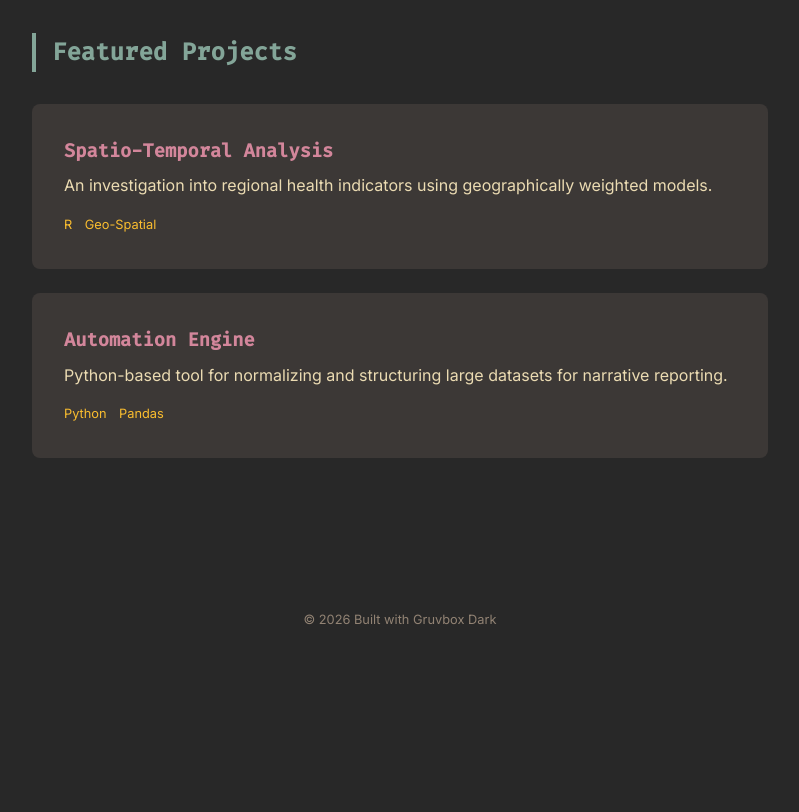
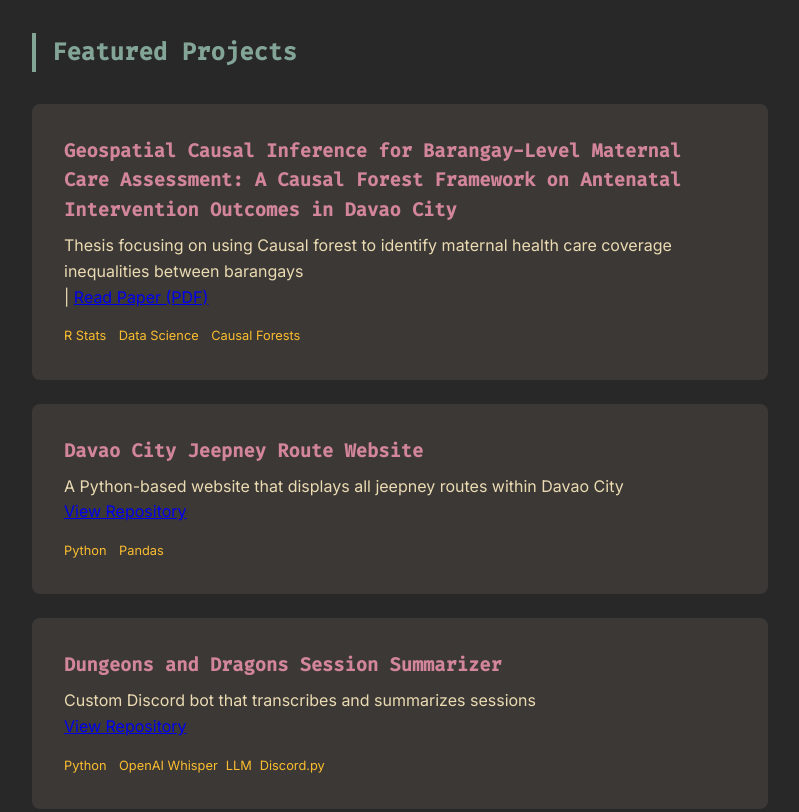
Before and after one commit to Who-Is-This/Who-Is-This.github.io, a plain HTML site: page index.html in a window 1280 px wide. Shown: the part 700-1512 px from the top of the page, without its empty margins (240-1039 px from the left). Before the commit the page ends 1394 px from the top, so only its background shows below. Drawn offline with Linux system fonts and the light colour scheme.

Commit message:
Added projects

```diff
--- a/index.html
+++ b/index.html
@@ -3,7 +3,7 @@
 <head>
     <meta charset="UTF-8">
     <meta name="viewport" content="width=device-width, initial-scale=1.0">
-    <title>Your Name | Portfolio</title>
+    <title>Human Walter R. Olo | Portfolio</title>
     <link rel="stylesheet" href="style.css">
     <link href="https://fonts.googleapis.com/css2?family=Fira+Code:wght@400;500&family=Inter:wght@400;700&display=swap" rel="stylesheet">
 </head>
@@ -25,7 +25,7 @@
             <h1>Hi, I'm <span class="highlight">Walter</span>.</h1>
             <p class="subtitle">Data Analyst & Developer specializing in analytics and automation.</p>
             <div class="social-links">
-                <a href="https://github.com/Who-Is-This">GitHub</a> / <a href="#">LinkedIn</a> / <a href="#">Resume</a>
+                <a href="https://github.com/Who-Is-This">GitHub</a> / <a href="Walter Olo Resume.pdf">Resume</a>
             </div>
         </div>
     </header>
@@ -42,23 +42,45 @@
             </div>
         </div>
     </section>
-
     <section id="projects">
         <div class="container">
             <h2>Featured Projects</h2>
+
             <div class="project-card">
-                <h3>Spatio-Temporal Analysis</h3>
-                <p>An investigation into regional health indicators using geographically weighted models.</p>
-                <span class="tag">R</span> <span class="tag">Geo-Spatial</span>
+                <h3>Geospatial Causal Inference for Barangay-Level Maternal Care Assessment: A Causal
+Forest Framework on Antenatal Intervention Outcomes in Davao City</h3>
+                <p>Thesis focusing on using Causal forest to identify maternal health care coverage inequalities between barangays</p>
+                <div class="project-links">
+                    <span class="separator">|</span>
+                    <a href="Thesis.pdf" target="_blank">Read Paper (PDF)</a>
+                </div>
+                <div class="tags">
+                    <span class="tag">R Stats</span> <span class="tag">Data Science</span> <span class="tag">Causal Forests</span>
+                </div>
+            </div>
+
+            <div class="project-card">
+                <h3>Davao City Jeepney Route Website</h3>
+                <p>A Python-based website that displays all jeepney routes within Davao City</p>
+                <div class="project-links">
+                    <a href="https://github.com/Who-Is-This/Software-Engineering" target="_blank">View Repository</a>
+                </div>
+                <div class="tags">
+                    <span class="tag">Python</span> <span class="tag">Pandas</span>
+                </div>
             </div>
             <div class="project-card">
-                <h3>Automation Engine</h3>
-                <p>Python-based tool for normalizing and structuring large datasets for narrative reporting.</p>
-                <span class="tag">Python</span> <span class="tag">Pandas</span>
+                <h3>Dungeons and Dragons Session Summarizer</h3>
+                <p>Custom Discord bot that transcribes and summarizes sessions</p>
+                <div class="project-links">
+                    <a href="https://github.com/Who-Is-This/DnD_Session_Summarizer" target="_blank">View Repository</a>
+                </div>
+                <div class="tags">
+                    <span class="tag">Python</span> <span class="tag">OpenAI Whisper</span><span class="tag">LLM</span><span class="tag">Discord.py</span>
+                </div>
             </div>
         </div>
     </section>
-
     <footer>
         <div class="container">
             <p>&copy; 2026 Built with Gruvbox Dark</p>
```
